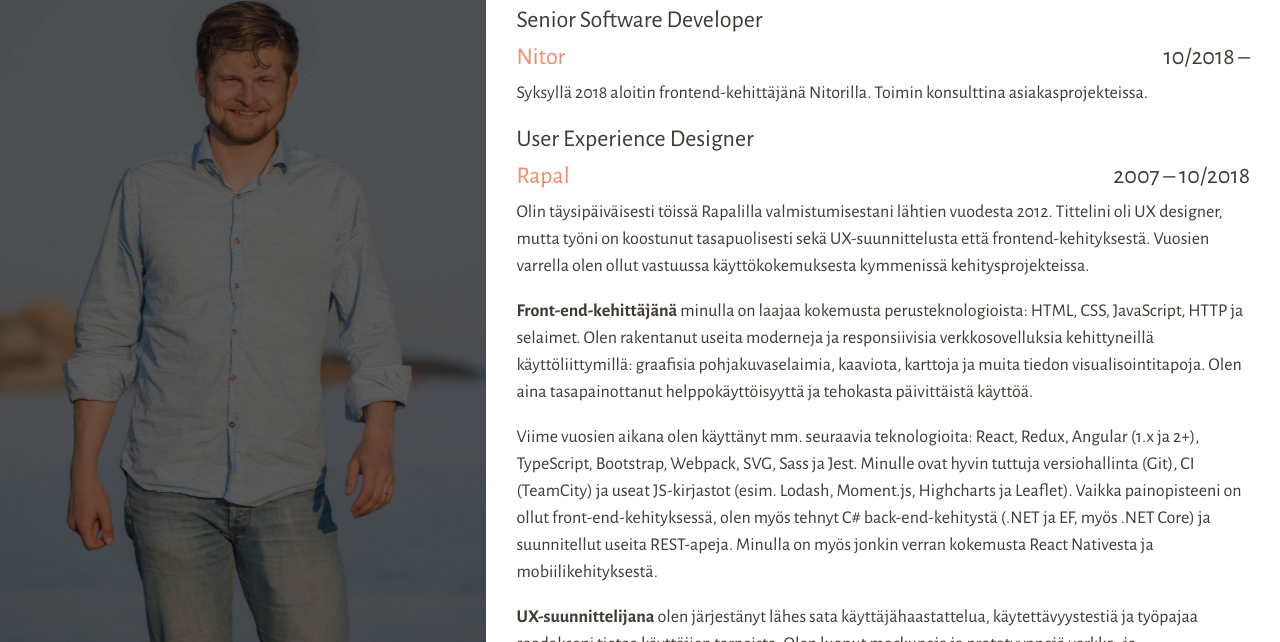
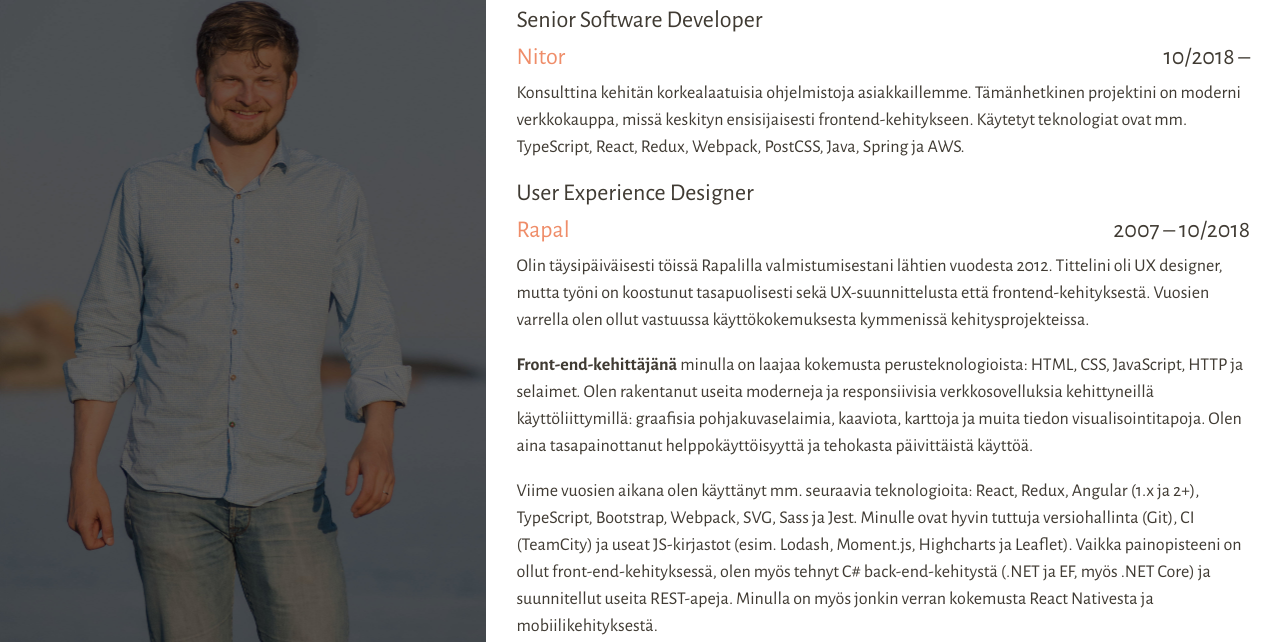
Before and after one commit to joakimgunst/gunst.fi, a Gatsby site: page /ansioluettelo in a window 1280 px wide. Shown: the part 158-800 px from the top of the page. Built offline with nearby package versions, Linux system fonts and the light colour scheme; Gatsby itself is replaced by a stand-in of ours.

Commit message:
Updated cv

```diff
--- a/src/pages/ansioluettelo.jsx
+++ b/src/pages/ansioluettelo.jsx
@@ -27,8 +27,10 @@ const Page = () => (
           </h3>
 
           <p>
-            Syksyllä 2018 aloitin frontend-kehittäjänä Nitorilla. Toimin
-            konsulttina asiakasprojekteissa.
+            Konsulttina kehitän korkealaatuisia ohjelmistoja asiakkaillemme.
+            Tämänhetkinen projektini on moderni verkkokauppa, missä keskityn
+            ensisijaisesti frontend-kehitykseen. Käytetyt teknologiat ovat mm.
+            TypeScript, React, Redux, Webpack, PostCSS, Java, Spring ja AWS.
           </p>
         </div>
 
```
Also changed, not shown: src/pages/cv.jsx (+5 -2 lines).
